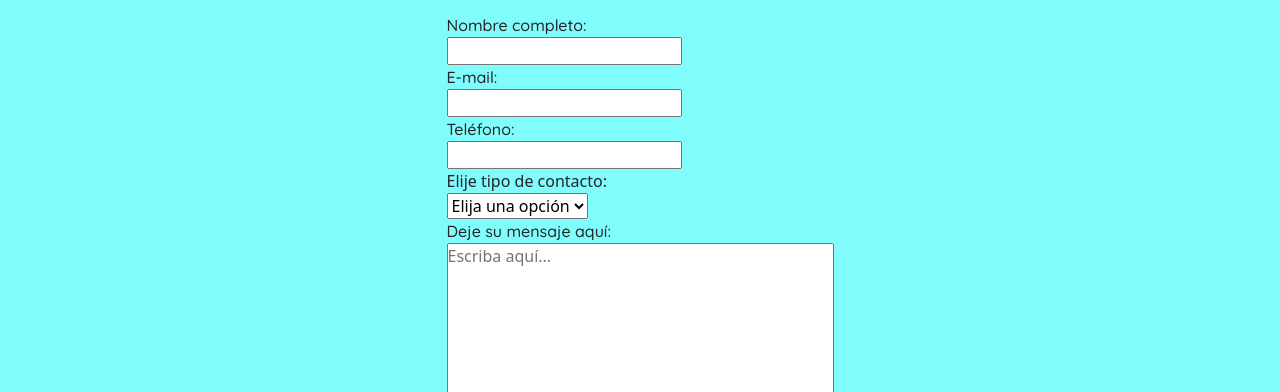
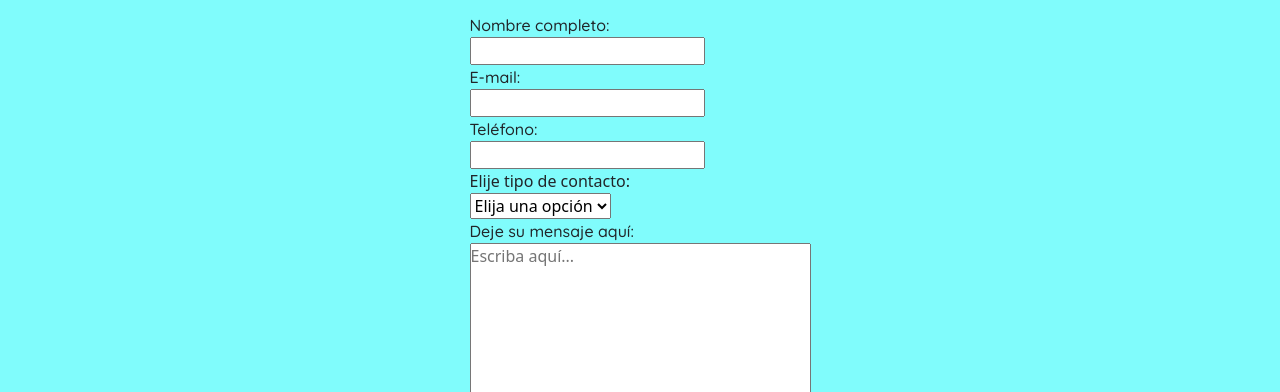
Before and after one commit to ariel-ortenzi/WebDevelopment, a plain HTML site: page pages/contactanos.html in a window 1280 px wide. Shown: the part 265-657 px from the top of the page. Drawn offline with nearby package versions, Linux system fonts and the light colour scheme.

Commit message:
correcciones texto

```diff
--- a/css/styles.css
+++ b/css/styles.css
@@ -384,5 +384,4 @@ footer .footer_networks .networks__link--grid1{
     .carousel__styles {
         width: 100%;
 }
-
 }
--- a/pages/contactanos.html
+++ b/pages/contactanos.html
@@ -74,7 +74,7 @@
                 </div>
                 <div>
                     <label class="form__text--fount" for="msg">Deje su mensaje aquí:</label><br>
-                    <textarea name="mensaje" id="mensaje" cols="40" rows="10" placeholder="Escriba aquí..." required></textarea>
+                    <textarea name="mensaje" id="mensaje" cols="35" rows="10" placeholder="Escriba aquí..." required></textarea>
                 </div>
                 <div>
                     <label class="form__text--fount" for="verify"> *Los datos ingresados son correctos.</label>
```
